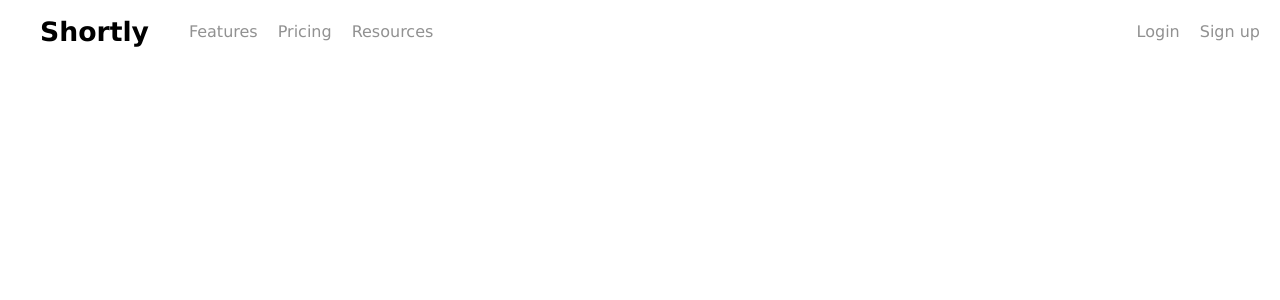
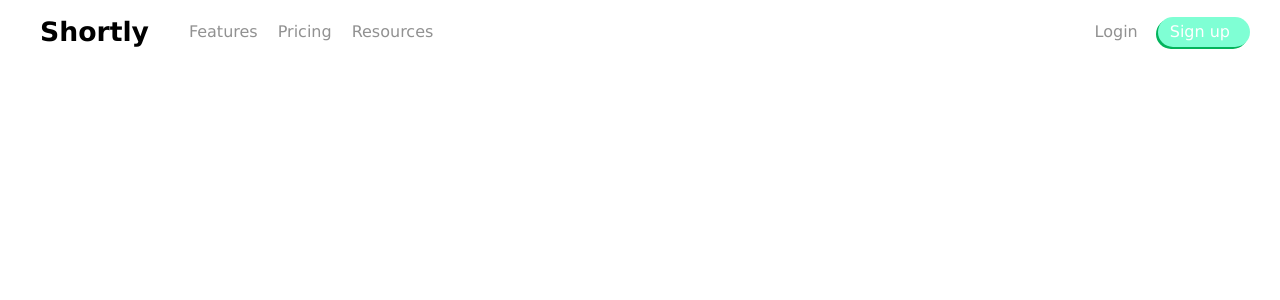
Before and after one commit to Brian-Machiestay/url-shortening, a React (Create React App) app in the folder client-side/: page / in a window 1280 px wide. Shown: the top 300 px of the page. Built offline with nearby package versions, Linux system fonts and the light colour scheme; the HTML template or start-up script is replaced by a standard one.

Commit message:
design the sign up button

```diff
--- a/client-side/src/components/header.jsx
+++ b/client-side/src/components/header.jsx
@@ -9,7 +9,7 @@ function HeaderComponent() {
             <a href="#"><li>Pricing</li></a>
             <a href="#"><li>Resources</li></a>
             <a href="#"  className="login"><li>Login</li></a>
-            <a href="#"><li className="signup">Sign up</li></a>
+            <a href="#"  className="signup"><li>Sign up</li></a>
         </ul>
     </div>
     )
--- a/client-side/src/styles/header.css
+++ b/client-side/src/styles/header.css
@@ -29,3 +29,18 @@ li:hover {
     color: black;
     margin-right: 40px;
 }
+
+.signup {
+    background-color: aquamarine;
+    border-radius: 15px;
+    padding: auto;
+    height: 30px;
+    box-shadow: -2px 2px rgb(3, 180, 92);
+    margin-right: 30px;
+}
+
+.signup li {
+    margin-left: 12px;
+    margin-top: 5px;
+    color: white;
+}
```
